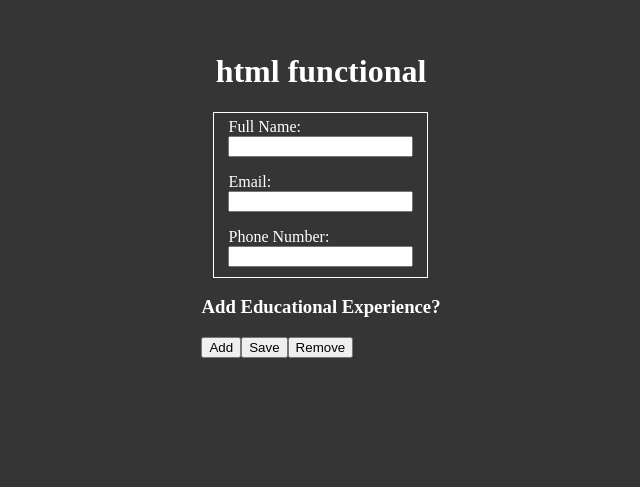
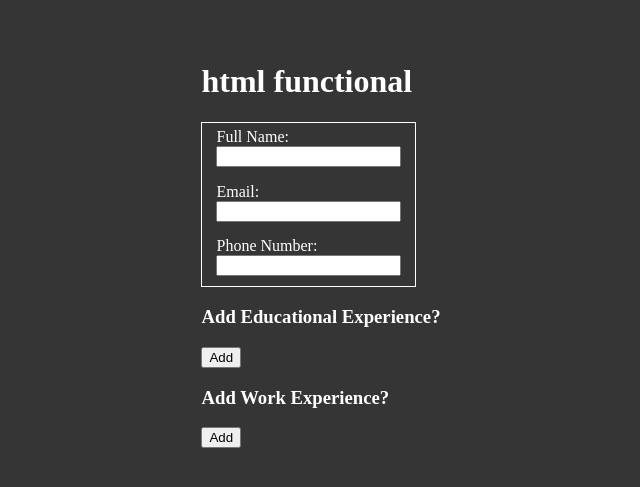
Before and after one commit to MrMarshal11/Using-React, a React (Vite) app in the folder Project - CV Application/: page / in a window 1280 px wide. Shown: the part 213-700 px from the top of the page, without its empty margins (319-959 px from the left). Built offline with nearby package versions, Linux system fonts and the light colour scheme.

Commit message:
Added WorkExperience.jsx and EduExperience.jsx

```diff
--- /dev/null
+++ b/Project - CV Application/src/EduExperience.jsx
@@ -0,0 +1,56 @@
+import { useState } from "react";
+
+function EduExperience() {
+  const [addEduExperienceVisible, setAddEduExperienceVisible] = useState(false);
+
+  const toggleEduExperience = () => {
+    addEduExperienceVisible
+      ? setAddEduExperienceVisible(false)
+      : setAddEduExperienceVisible(true);
+  };
+
+  return (
+    <div>
+      <h3>Add Educational Experience?</h3>
+
+      {!addEduExperienceVisible && <button onClick={toggleEduExperience}>Add</button>}
+
+      {addEduExperienceVisible && (
+        <div>
+          <form className="form">
+            <fieldset>
+              <label>School Name: </label>
+              <input />
+            </fieldset>
+
+            <fieldset>
+              <label>Title of Study: </label>
+              <input />
+            </fieldset>
+
+            <fieldset>
+              <label>Date of Study: </label>
+              <input />
+            </fieldset>
+          </form>
+          <button onClick={toggleEduExperience}>Save</button>
+          <button onClick={toggleEduExperience}>Remove</button>
+        </div>
+      )}
+    </div>
+  );
+}
+
+{
+  /* Add Educational Experience? h3 and Add Professional Experience h3
+
+        and a button underneath that disappears when clicked (saying yes for now)
+
+        and a save button shows up instead along with the formfield
+
+        and a remove button also shows up and disappears when clicked along with the formfield that persists unless clicked
+
+         */
+}
+
+export default EduExperience;
--- a/Project - CV Application/src/Experience.jsx
+++ /dev/null
@@ -1,78 +0,0 @@
-// A section to add your educational experience (school name, title of study and date of study)
-// A section to add practical experience (company name, position title, main responsibilities of your jobs, date from and until when you worked for that company)
-
-import { useState } from "react";
-
-function Experience() {
-  const [addExperienceVisible, setAddExperienceVisible] = useState(false);
-
-  const toggleExperience = () => {
-    addExperienceVisible
-      ? setAddExperienceVisible(false)
-      : setAddExperienceVisible(true);
-  };
-
-  return (
-    <div>
-      <h3>Add Educational Experience?</h3>
-      <button onClick={toggleExperience}>Add</button>
-      <button>Save</button>
-      <button>Remove</button>
-
-      {addExperienceVisible && (
-        <form className="form">
-          <fieldset>
-            <label>School Name: </label>
-            <input />
-          </fieldset>
-
-          <fieldset>
-            <label>Title of Study: </label>
-            <input />
-          </fieldset>
-
-          <fieldset>
-            <label>Date of Study: </label>
-            <input />
-          </fieldset>
-        </form>
-      )}
-
-      {/* <form className="form">
-        <fieldset>
-          <label>Company Name: </label>
-          <input />
-        </fieldset>
-
-        <fieldset>
-          <label>Position Title: </label>
-          <input />
-        </fieldset>
-
-        <fieldset>
-          <label>Main Responsibility of Your Job: </label>
-          <input />
-        </fieldset>
-
-        <fieldset>
-          <label>Date Worked (From and Until): </label>
-          <input />
-        </fieldset>
-      </form> */}
-    </div>
-  );
-}
-
-{
-  /* Add Educational Experience? h3 and Add Professional Experience h3
-
-        and a button underneath that disappears when clicked (saying yes for now)
-
-        and a save button shows up instead along with the formfield
-
-        and a remove button also shows up and disappears when clicked along with the formfield that persists unless clicked
-
-         */
-}
-
-export default Experience;
--- /dev/null
+++ b/Project - CV Application/src/WorkExperience.jsx
@@ -0,0 +1,64 @@
+import { useState } from "react";
+
+function WorkExperience() {
+  const [addWorkExperienceVisible, setAddWorkExperienceVisible] =
+    useState(false);
+
+  const toggleWorkExperience = () => {
+    addWorkExperienceVisible
+      ? setAddWorkExperienceVisible(false)
+      : setAddWorkExperienceVisible(true);
+  };
+
+  return (
+    <div>
+      <h3>Add Work Experience?</h3>
+
+      {!addWorkExperienceVisible && (
+        <button onClick={toggleWorkExperience}>Add</button>
+      )}
+
+      {addWorkExperienceVisible && (
+        <div>
+          <form className="form">
+            <fieldset>
+              <label>Company Name: </label>
+              <input />
+            </fieldset>
+
+            <fieldset>
+              <label>Position Title: </label>
+              <input />
+            </fieldset>
+
+            <fieldset>
+              <label>Main Responsibility of Your Job: </label>
+              <input />
+            </fieldset>
+
+            <fieldset>
+              <label>Date Worked (From and Until): </label>
+              <input />
+            </fieldset>
+          </form>
+          <button onClick={toggleWorkExperience}>Save</button>
+          <button onClick={toggleWorkExperience}>Remove</button>
+        </div>
+      )}
+    </div>
+  );
+}
+
+{
+  /* Add Educational Experience? h3 and Add Professional Experience h3
+
+        and a button underneath that disappears when clicked (saying yes for now)
+
+        and a save button shows up instead along with the formfield
+
+        and a remove button also shows up and disappears when clicked along with the formfield that persists unless clicked
+
+         */
+}
+
+export default WorkExperience;
--- a/Project - CV Application/src/form.css
+++ b/Project - CV Application/src/form.css
@@ -1,7 +1,7 @@
 #root {
     display: flex;
     flex-flow: column;
-    align-items: center;
+    align-items: flex-start;
     justify-content: center;
 }
 
--- a/Project - CV Application/src/index.css
+++ b/Project - CV Application/src/index.css
@@ -6,4 +6,6 @@ body {
   justify-content: center;
   min-height: 100vh;
   height: auto;
+  padding-top: 50px;
+  padding-bottom: 50px;
 }
--- a/Project - CV Application/src/main.jsx
+++ b/Project - CV Application/src/main.jsx
@@ -3,12 +3,14 @@ import { createRoot } from 'react-dom/client'
 import './index.css'
 import App from './App.jsx'
 import Form from './form.jsx'
-import Experience from './Experience.jsx'
+import EduExperience from './EduExperience.jsx'
+import WorkExperience from './WorkExperience.jsx'
 
 createRoot(document.getElementById('root')).render(
   <StrictMode>
     <App />
     <Form />
-    <Experience />
+    <EduExperience />
+    <WorkExperience />
   </StrictMode>,
 )
```
